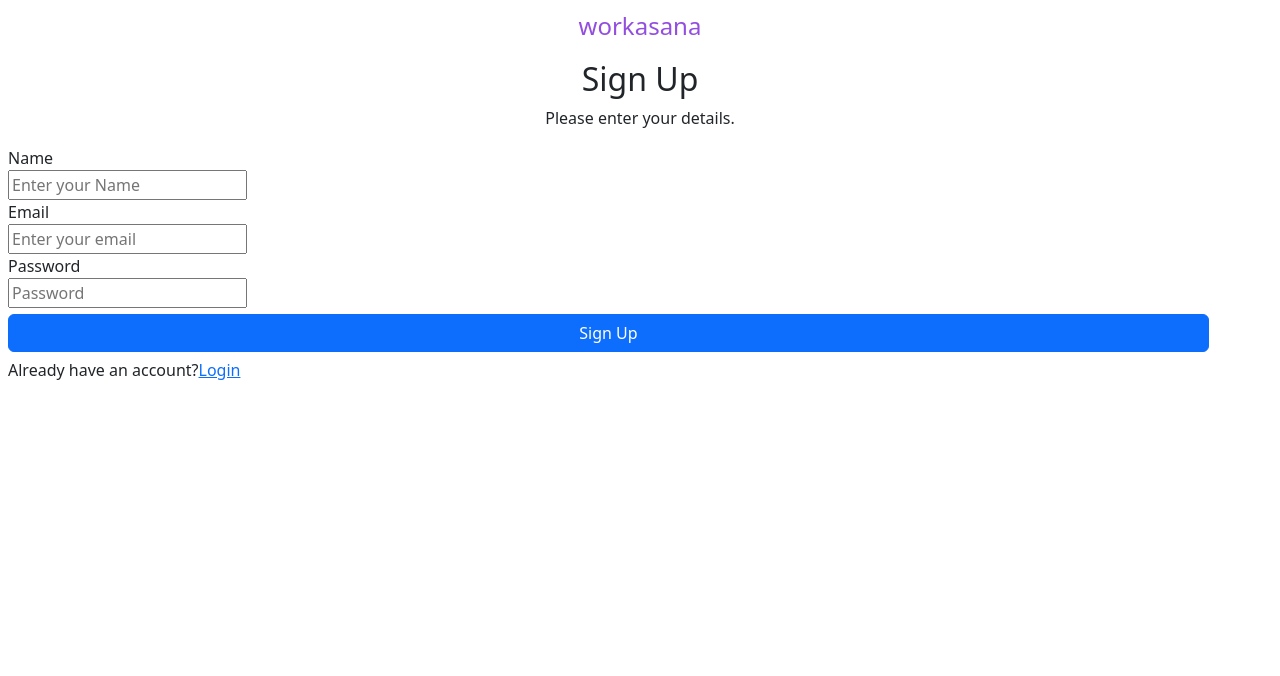
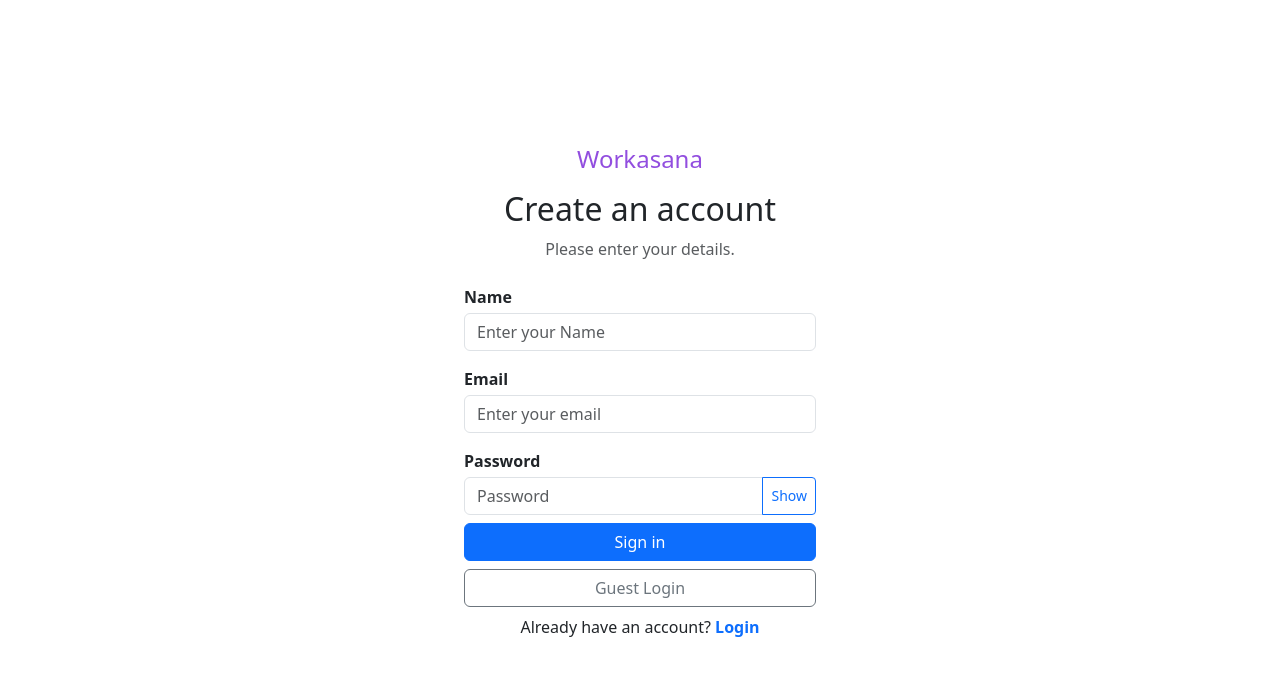
Before and after one commit to Rekhakumari28/Workasana_frontend, a React (Vite) app: page /signup in a window 1280 px wide. Shown: the top 676 px of the page. Built offline with nearby package versions, Linux system fonts and the light colour scheme.

Commit message:
edit login register

```diff
--- /dev/null
+++ b/src/Components/ShowHindPassword.jsx
@@ -0,0 +1,25 @@
+import React, { useState } from 'react'
+
+function ShowHindPassword(props) {
+     const [showPassword, setShowPassword] = useState(false);
+
+      const togglePasswordVisibility = () => {
+    setShowPassword(!showPassword);
+  };
+
+  return (
+    <div className="input-group">
+          <input
+            className=" form-control"
+            type={showPassword ? 'text' : 'password'}
+            placeholder="Password"
+            value={props.password}
+            onChange={props.onChange}
+          /><button className="btn btn-outline-primary btn-sm" type="button" onClick={togglePasswordVisibility}>
+        {showPassword ? 'Hide' : 'Show'}
+      </button>
+</div>
+  )
+}
+
+export default ShowHindPassword
--- a/src/Features/userSlice.js
+++ b/src/Features/userSlice.js
@@ -20,12 +20,14 @@ export const fetchUserAsync = createAsyncThunk(
 
 export const registerUserAsync = createAsyncThunk(
   "users/registerUserAsync",
-  async ({ newUser }) => {
+  async (credentials) => {
     const response = await axios.post(
       `${workasana_URL}/users/register`,
-      newUser
+     credentials
     );
     const data = response.data;
+     console.log("signup response:", response.data);
+    localStorage.setItem("token", response.data.token);
     console.log(data, "data submit");
     return data;
   }
--- a/src/Pages/Login/Login.jsx
+++ b/src/Pages/Login/Login.jsx
@@ -4,6 +4,7 @@ import toast, { Toaster } from "react-hot-toast";
 import { useDispatch } from "react-redux";
 import { Link, useNavigate } from "react-router-dom";
 import { userLoginAsync } from "../../Features/userSlice";
+import ShowHindPassword from "../../Components/ShowHindPassword";
 
 function Login() {
   const [email, setEmail] = useState("");
@@ -30,11 +31,12 @@ function Login() {
   return (
     <div className="d-flex justify-content-center align-items-center vh-100">
       <div
-        className="card shadow-lg border-0 p-4 rounded-4"
+        className="card  border-0 p-4 "
         style={{ width: "400px", backgroundColor: "#ffffff" }}
       >
-        <h2 className="fs-3 heading-color text-center mb-4">Workasana</h2>
-        <p className="text-center text-muted mb-4">Log in to your account</p>
+         <h4 className="heading-color text-center mb-3">Workasana</h4>
+        <h2 className="text-center">Log in to your account</h2>
+        <p className="text-center text-muted mb-4">Please enter your details.</p>
 
         <form onSubmit={handleUserLoginForm}>
           <label htmlFor="email" className="form-label fw-semibold">Email</label>
@@ -49,13 +51,7 @@ function Login() {
 
           <label htmlFor="password" className="form-label fw-semibold">Password</label>
 
-          <input
-            className=" form-control"
-            type="password"
-            placeholder="Password"
-            value={password}
-            onChange={(e) => setPassword(e.target.value)}
-          />
+          <ShowHindPassword  value={password} onChange={(event)=>setPassword(event.target.value)}/>
 
           <div className="d-grid my-2">
             <button className="btn btn-primary " type="submit">
@@ -70,7 +66,7 @@ function Login() {
               Guest Login
             </button>
           </div>
-          <p>
+          <p className="text-center">
             Don't have an account? <Link to="/signup" className="text-decoration-none fw-semibold ">SignUp</Link>
           </p>
         </form>
--- a/src/Pages/SighUp/SignUp.jsx
+++ b/src/Pages/SighUp/SignUp.jsx
@@ -1,84 +1,98 @@
 import axios from "axios";
-import React, { useState } from "react";
+import React, { useEffect, useState } from "react";
 import toast, { Toaster } from "react-hot-toast";
+import { useDispatch } from "react-redux";
 import { Link, useNavigate } from "react-router-dom";
+import { registerUserAsync, userLoginAsync } from "../../Features/userSlice";
+import ShowHindPassword from "../../Components/ShowHindPassword";
 
-
-function SignUp() {
+function Register() {
     const [name, setName] = useState("")
   const [email, setEmail] = useState("");
   const [password, setPassword] = useState("");
+
   const navigate = useNavigate();
+  const dispatch = useDispatch();
 
-const handleSignUp =async (e)=>{
-  e.preventDefault();
-  const newUser = { name, email, password };
+  const handleUserRegisterForm = async (event) => {
+    event.preventDefault();
     try {
-    const response = await axios.post("https://workasana-backend-git-main-rekha-kumari-bheels-projects.vercel.app/api/users/register",newUser );
-    const data = response.data
+      await dispatch(registerUserAsync({name, email, password })).unwrap();
+      toast.success("Sighup successful!");
+      navigate("/dashboard");
+    } catch (error) {
+      toast.error("Invalid credentials!");
+    }
+  };
 
-    if (data) {
-      toast.success("SignUp successfully!");
-      setName("")
-      setEmail("")
-      setPassword("")
-      setTimeout(() => {
-        navigate("/");
-      }, 2000);
-    }else{
-      toast.error("Email is already registerd.")
+  const guestLoginHandler = async () => {
+    setEmail("rekha12345@gmail.com");
+    setPassword("rekha12345");
+    try {
+      await dispatch(userLoginAsync({ email, password })).unwrap();
+      toast.success("Login successful!");
+      navigate("/dashboard");
+    } catch (error) {
+      toast.error("Invalid credentials!");
     }
+  };
 
-  } catch (error) {
-    toast.error(error)
-  }
 
-}
   return (
-    <div className="login-overlay">
-    <div className="popup">
-      <div className="content card-background">
-    <div className=" p-2 ">
-      <div className="text-center">
-        <p className="fs-4 heading-color">workasana</p>
-        <h2>Sign Up</h2>
-        <p className="fs-6 text-light-gray">Please enter your details.</p>
-      </div>
-      <form onSubmit={handleSignUp} >
-        <label htmlFor="name">Name</label>
-        <br />
+    <div className="d-flex justify-content-center align-items-center vh-100">
+      <div
+        className="card p-4 border-0"
+        style={{ width: "400px", backgroundColor: "#ffffff" }}
+      >
+        <h4 className="heading-color text-center mb-3">Workasana</h4>
+        <h2 className="text-center">Create an account</h2>
+        <p className="text-center text-muted mb-4">Please enter your details.</p>
+
+        <form onSubmit={handleUserRegisterForm}>
+ <label htmlFor="name" className="form-label fw-semibold mb-1">Name</label>
+
           <input
-          className=" form-input"
+            className=" form-control"
             type="text"
             placeholder="Enter your Name"
+            value={name}
             onChange={(e) => setName(e.target.value)}
           />
-        <br />
-        <label htmlFor="email">Email</label>
-        <br />
+
+          <label htmlFor="email" className="form-label fw-semibold mb-1 mt-3">Email</label>
+
           <input
-          className=" form-input"
+            className=" form-control"
             type="text"
             placeholder="Enter your email"
+            value={email}
             onChange={(e) => setEmail(e.target.value)}
           />
-        <br />
-        <label htmlFor="password">Password</label>
-        <br />
-        <input
-          className=" form-input"
-          type="password"
-          placeholder="Password"
-          onChange={(e) => setPassword(e.target.value)}
-        />
-        <button className="btn btn-primary width-9" type="submit">Sign Up</button>
-        <p>
-          Already have an account?<Link to="/">Login</Link>
+
+          <label htmlFor="password" className="form-label fw-semibold mb-1 mt-3">Password</label>
+<ShowHindPassword value={password} onChange={(event)=>setPassword(event.target.value)} />
+          <div className="d-grid my-2">
+            <button className="btn btn-primary " type="submit">
+              Sign in
+            </button>
+          </div>
+          <div className="d-grid mb-2">
+            <button
+              className="btn btn-outline-secondary"
+              onClick={()=>guestLoginHandler}
+            >
+              Guest Login
+            </button>
+          </div>
+          <p className="text-center">
+            Already have an account? <Link to="/" className="text-decoration-none fw-semibold ">Login</Link>
           </p>
         </form>
-      <Toaster/>
-    </div> </div> </div> </div>
+
+        <Toaster />
+      </div>
+    </div>
   );
 }
 
-export default SignUp;
+export default Register;
```
Lines whose indentation alone changed are shown as unchanged.
